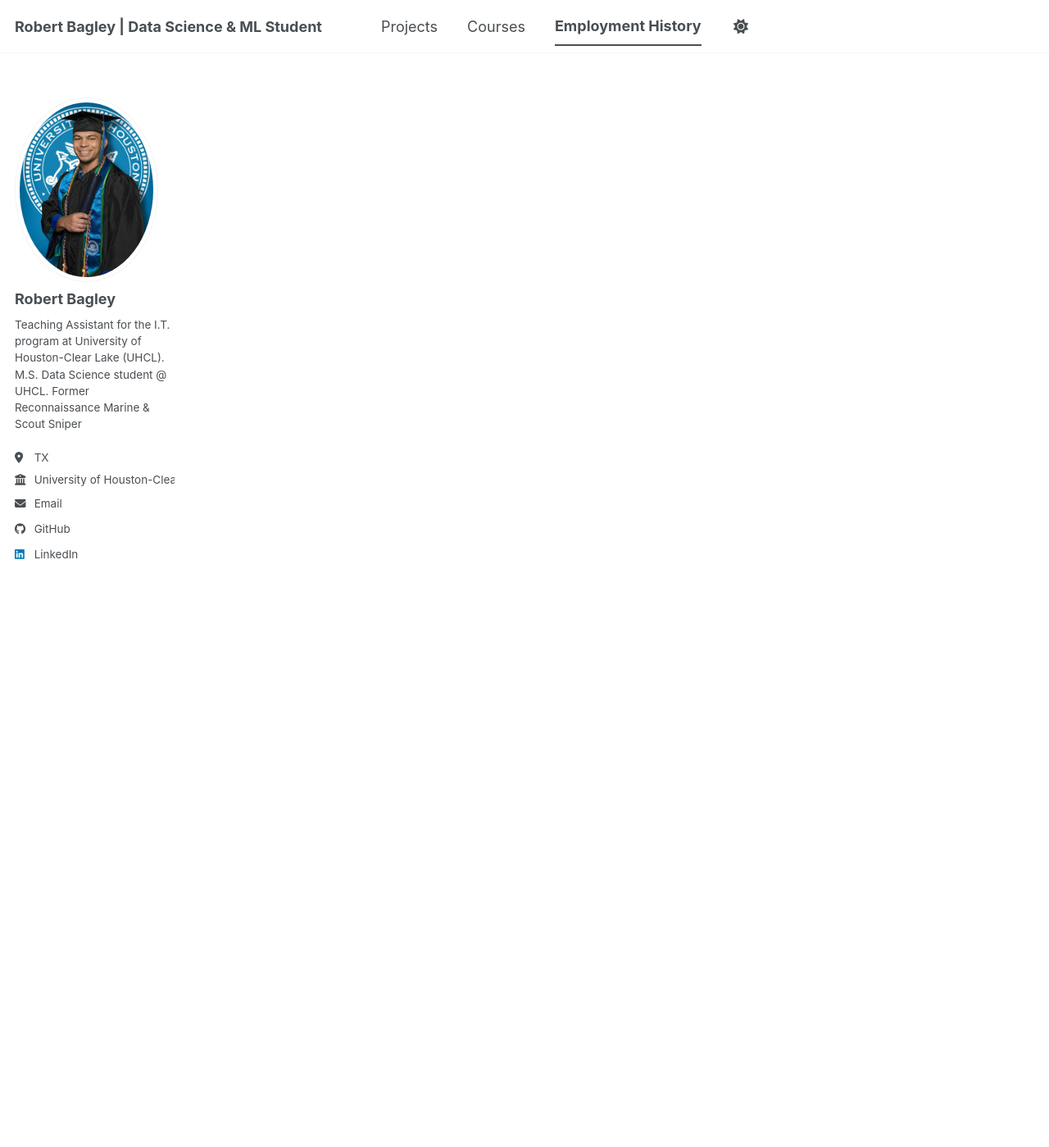
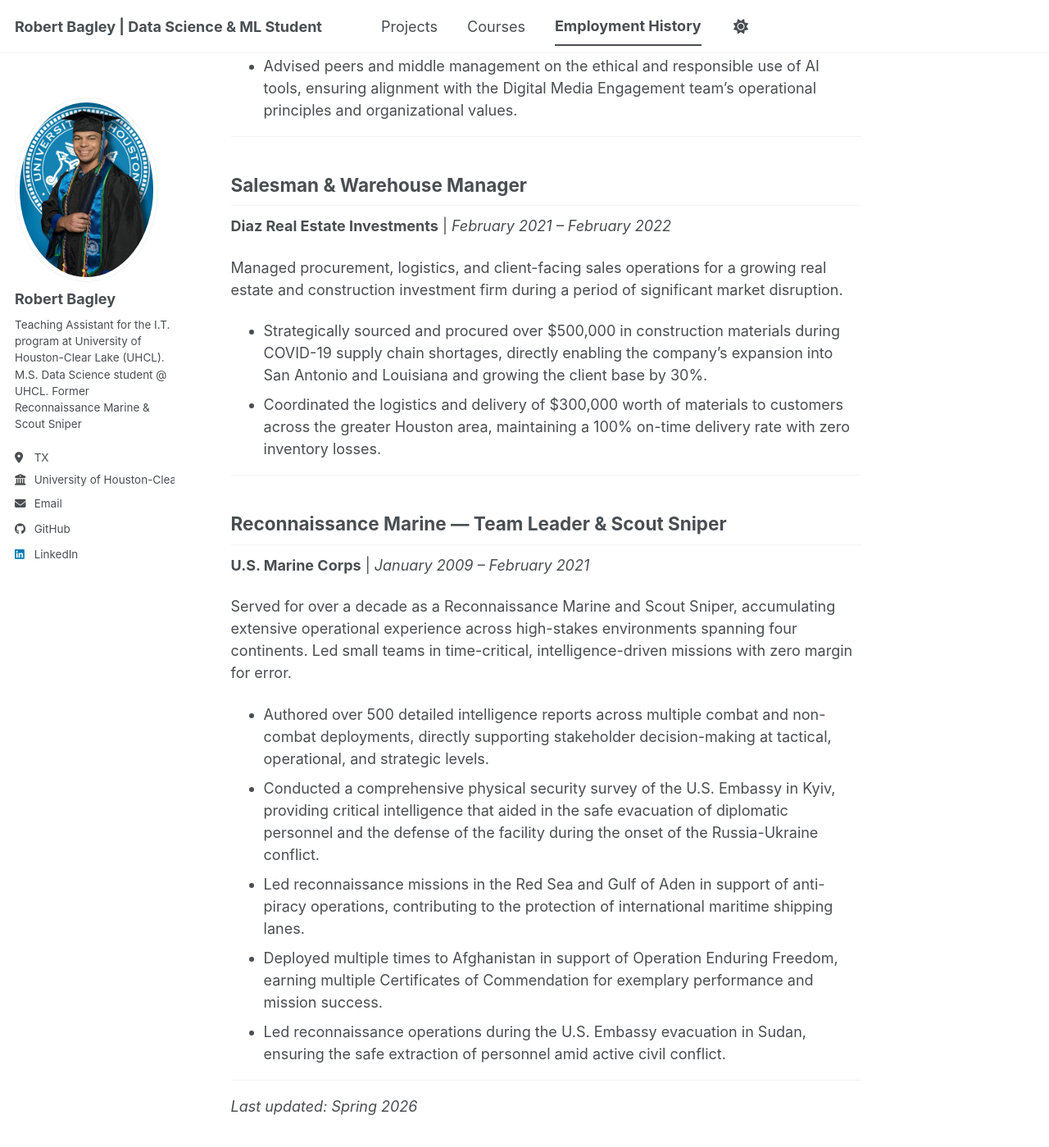
Before and after one commit to Bobby-Bag/Bobby-Bag.github.io, a Jekyll site: the page built from _pages/emphist.md, in a window 1280 px wide and 1400 px high, scrolled down 1055 px. Shown: the whole window at 82% size. Built offline with Jekyll 4.4.1, drawn with Linux system fonts in a browser that asks for light colours; a script bundle is joined from its source files by our own code; library files that are not in the unit come from our copies; some of the changed text lies outside the part shown.

Commit message:
Revise employment history with detailed roles
Updated professional experience section with detailed roles and responsibilities in various positions, including Teaching Assistant, Prompt Engineer, Salesman & Warehouse Manager, and Reconnaissance Marine.

```diff
--- a/_pages/emphist.md
+++ b/_pages/emphist.md
@@ -4,4 +4,55 @@
 author_profile: true
 ---
 
-Where I worked...
+# Professional Experience
+
+A career built on service, precision, and leadership — from combat deployments across three continents to the intersection of artificial intelligence and academia.
+
+---
+
+## Teaching Assistant
+**University of Houston-Clear Lake** | *January 2025 – Present*
+
+Supporting graduate and undergraduate students in developing hands-on technical skills in systems administration, cybersecurity, and network operations.
+
+- Guided students through simulated system failure and data recovery scenarios, with an emphasis on rigorously documenting Recovery Time Objectives (RTO) and Recovery Point Objectives (RPO) in line with industry standards.
+- Mentored students in the production of investigative security reports, teaching the critical workflow of translating raw log data into actionable intelligence and executive-level summaries.
+- Managed and configured virtualized network environments to maintain stable lab infrastructure for complex routing and switching simulations.
+
+---
+
+## Prompt Engineer
+**U.S. Department of Veterans Affairs** | *August 2023 – May 2024*
+
+Embedded within the VA's Digital Media Engagement team, applying emerging AI tools to enhance content production while maintaining ethical rigor and editorial quality.
+
+- Created and optimized AI-generated content that was reviewed and vetted by human editors, expanding the VA's digital media reach and audience engagement.
+- Collaborated across a multidisciplinary team to streamline content workflows, contributing to a 15% increase in project efficiency and consistent achievement of project milestones.
+- Advised peers and middle management on the ethical and responsible use of AI tools, ensuring alignment with the Digital Media Engagement team's operational principles and organizational values.
+
+---
+
+## Salesman & Warehouse Manager
+**Diaz Real Estate Investments** | *February 2021 – February 2022*
+
+Managed procurement, logistics, and client-facing sales operations for a growing real estate and construction investment firm during a period of significant market disruption.
+
+- Strategically sourced and procured over $500,000 in construction materials during COVID-19 supply chain shortages, directly enabling the company's expansion into San Antonio and Louisiana and growing the client base by 30%.
+- Coordinated the logistics and delivery of $300,000 worth of materials to customers across the greater Houston area, maintaining a 100% on-time delivery rate with zero inventory losses.
+
+---
+
+## Reconnaissance Marine — Team Leader & Scout Sniper
+**U.S. Marine Corps** | *January 2009 – February 2021*
+
+Served for over a decade as a Reconnaissance Marine and Scout Sniper, accumulating extensive operational experience across high-stakes environments spanning four continents. Led small teams in time-critical, intelligence-driven missions with zero margin for error.
+
+- Authored over 500 detailed intelligence reports across multiple combat and non-combat deployments, directly supporting stakeholder decision-making at tactical, operational, and strategic levels.
+- Conducted a comprehensive physical security survey of the U.S. Embassy in Kyiv, providing critical intelligence that aided in the safe evacuation of diplomatic personnel and the defense of the facility during the onset of the Russia-Ukraine conflict.
+- Led reconnaissance missions in the Red Sea and Gulf of Aden in support of anti-piracy operations, contributing to the protection of international maritime shipping lanes.
+- Deployed multiple times to Afghanistan in support of Operation Enduring Freedom, earning multiple Certificates of Commendation for exemplary performance and mission success.
+- Led reconnaissance operations during the U.S. Embassy evacuation in Sudan, ensuring the safe extraction of personnel amid active civil conflict.
+
+---
+
+*Last updated: Spring 2026*
```
